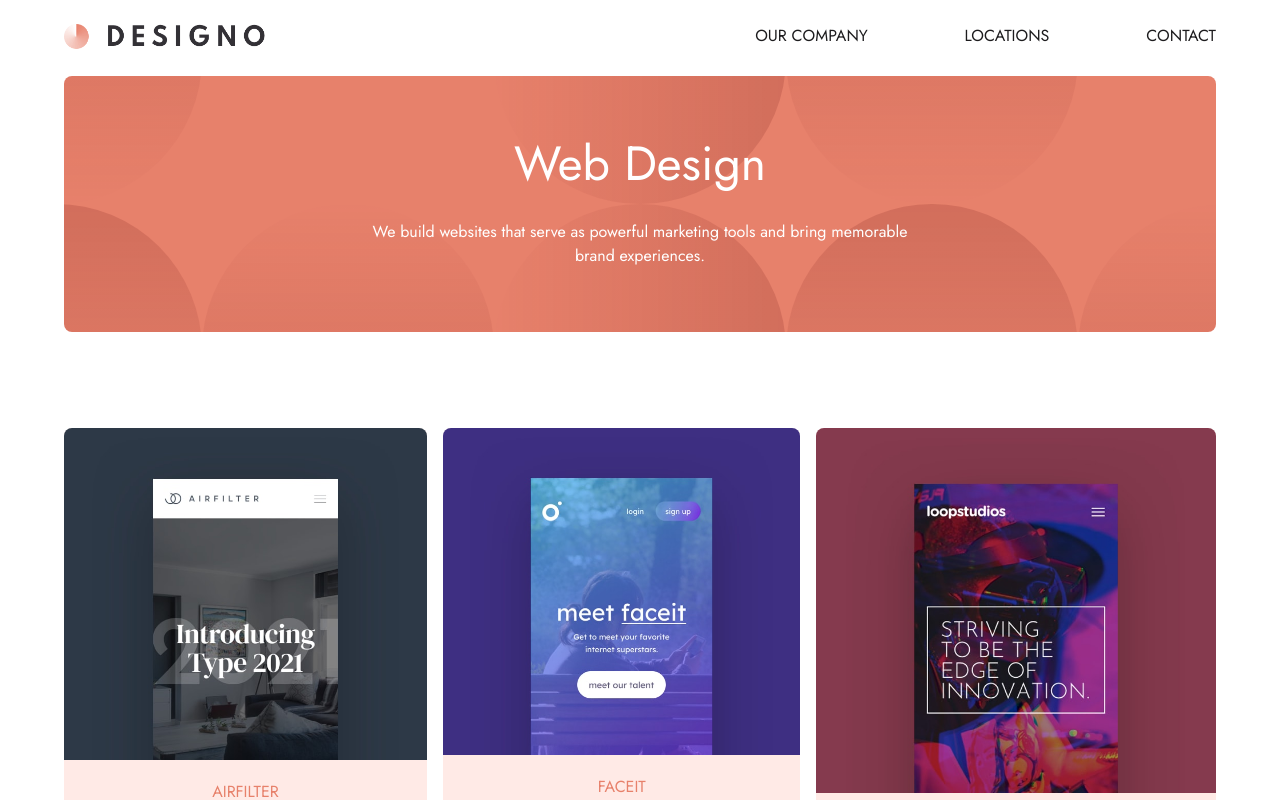
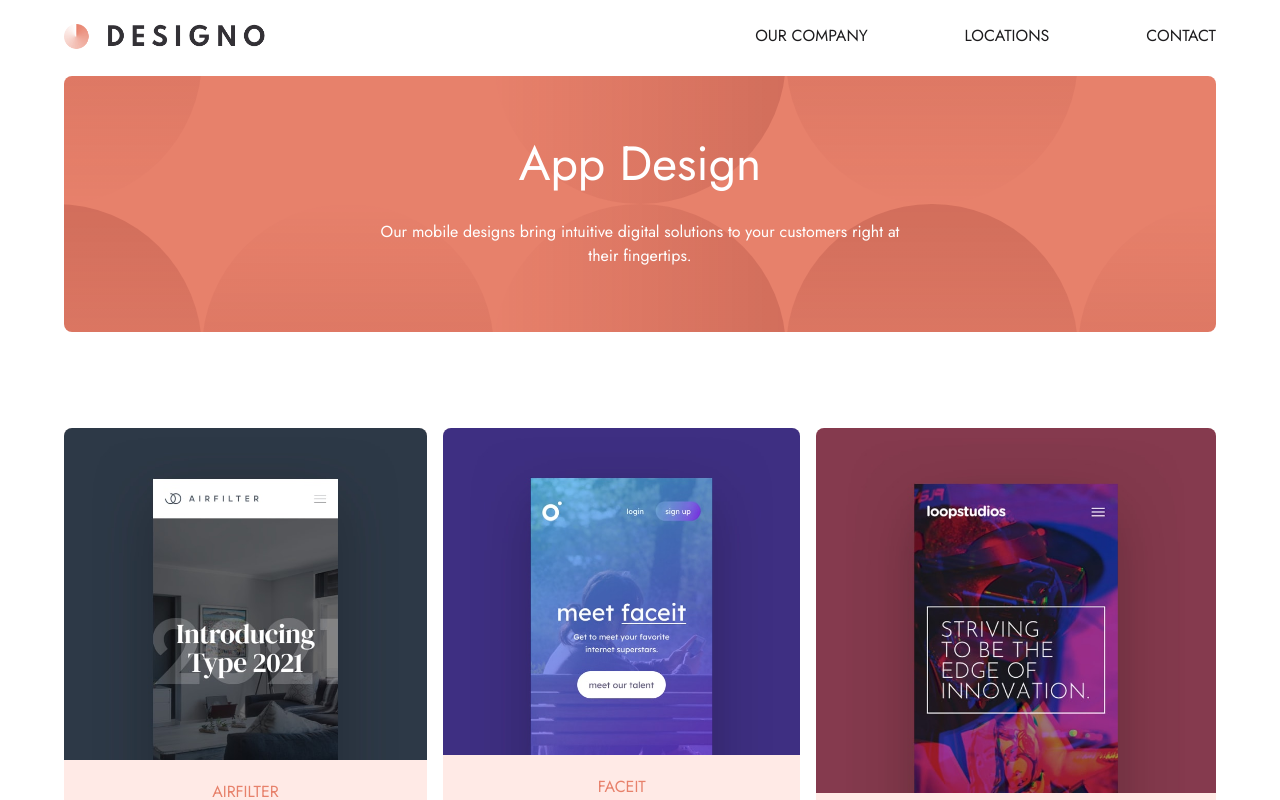
Before and after one commit to SheeloveDol/designo, a React (Vite) app: page /appDesign in a window 1280 px wide. Shown: the top 800 px of the page. Built offline with nearby package versions, Linux system fonts and the light colour scheme.

Commit message:
Added correct data for AppDesignData and GraphicDesignData

```diff
--- a/src/pages/AppDesign.jsx
+++ b/src/pages/AppDesign.jsx
@@ -64,8 +64,8 @@ return (
     }}
   >
     <div className="px-4 w-9/10 sm:w-4/5 md:w-3/5 lg:w-1/2 mx-auto">
-        <h2 className="text-3xl sm:text-4xl md:text-5xl pt-16 pb-8">Web Design</h2>
-        <p className="pb-16 w-9/10">We build websites that serve as powerful marketing tools and bring memorable brand experiences.</p>
+        <h2 className="text-3xl sm:text-4xl md:text-5xl pt-16 pb-8">App Design</h2>
+        <p className="pb-16 w-9/10">Our mobile designs bring intuitive digital solutions to your customers right at their fingertips.</p>
     </div>
   </section>
 
--- a/src/pages/GraphicDesign.jsx
+++ b/src/pages/GraphicDesign.jsx
@@ -53,8 +53,8 @@ export const GraphicDesign = () => {
       }}
     >
       <div className="px-4 w-9/10 sm:w-4/5 md:w-3/5 lg:w-1/2 mx-auto">
-          <h2 className="text-3xl sm:text-4xl md:text-5xl pt-16 pb-8">Web Design</h2>
-          <p className="pb-16 w-9/10">We build websites that serve as powerful marketing tools and bring memorable brand experiences.</p>
+          <h2 className="text-3xl sm:text-4xl md:text-5xl pt-16 pb-8">Graphic Design</h2>
+          <p className="pb-16 w-9/10">We deliver eye-catching branding materials that are tailored to meet your business objectives.</p>
       </div>
     </section>
 
```
